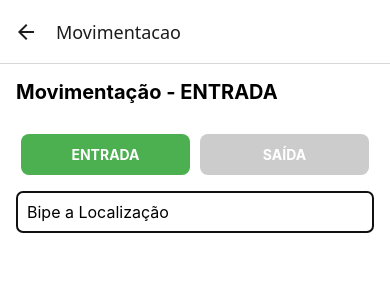
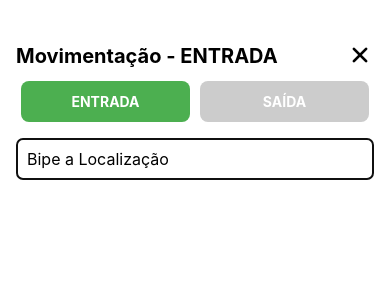
Before and after one commit to dev-centersport/wms, a React Native app in the folder wms-mobile/: screen /Movimentacao in a window 390 px wide. Shown: the top 300 px of the page. Built offline with nearby package versions, Linux system fonts and the light colour scheme.

Commit message:
MobileProvavelmentePronto

```diff
--- a/wms-mobile/App.js
+++ b/wms-mobile/App.js
@@ -18,9 +18,21 @@ function App() {
       <Stack.Navigator initialRouteName="Login">
         <Stack.Screen name="Login" component={Login} />
         <Stack.Screen name="Home" component={Home} />
-        <Stack.Screen name="Movimentacao" component={Movimentacao} />
-        <Stack.Screen name="Consulta" component={Consulta} />
-        <Stack.Screen name="Ocorrencia" component={Ocorrencia} />
+        <Stack.Screen
+          name="Movimentacao"
+          component={Movimentacao}
+          options={{ headerShown: false }} // desativa o cabeçalho com seta
+        />
+        <Stack.Screen
+          name="Consulta"
+          component={Consulta}
+          options={{ headerShown: false }} // <- isso desativa a seta e o título automáticos
+        />
+        <Stack.Screen
+          name="Ocorrencia"
+          component={Ocorrencia}
+          options={{ headerShown: false }} // Desativa o cabeçalho automático com seta
+        />
       </Stack.Navigator>
     </NavigationContainer>
   );
--- a/wms-mobile/src/screens/consulta.jsx
+++ b/wms-mobile/src/screens/consulta.jsx
@@ -75,9 +75,10 @@ export default function ConsultaScreen({ navigation }) {
       <View style={styles.header}>
         <Text style={styles.headerTitle}>Consulta</Text>
         <TouchableOpacity onPress={() => navigation.goBack()}>
-          <Ionicons name="close" size={24} color="black" />
+          <Ionicons name="close" size={24} color="#000" />
         </TouchableOpacity>
       </View>
+
 
       {/* Input de busca */}
       <View style={styles.searchContainer}>
@@ -279,4 +280,9 @@ const styles = StyleSheet.create({
     color: '#fff',
     fontWeight: 'bold',
   },
+  headerTitle: {
+    fontSize: 22,
+    fontWeight: 'bold',
+    color: '#000',
+  },
 });
--- a/wms-mobile/src/screens/movimentacao.jsx
+++ b/wms-mobile/src/screens/movimentacao.jsx
@@ -19,6 +19,8 @@ import {
   enviarMovimentacao,
   buscarProdutosPorLocalizacaoDireto,
 } from '../api/index';
+import { useNavigation } from '@react-navigation/native';
+import { Ionicons } from '@expo/vector-icons'; // certifique-se que este está no topo
 
 export default function Movimentacao() {
   const [tipo, setTipo] = useState('entrada');
@@ -31,6 +33,7 @@ export default function Movimentacao() {
   const [mostrarConfirmacao, setMostrarConfirmacao] = useState(false);
   const [mostrarCancelar, setMostrarCancelar] = useState(false);
   const [produtosNaLocalizacao, setProdutosNaLocalizacao] = useState([]);
+  const navigation = useNavigation();
 
   const localizacaoRef = useRef(null);
   const produtoRef = useRef(null);
@@ -203,21 +206,48 @@ export default function Movimentacao() {
       <ScrollView contentContainerStyle={styles.container} keyboardShouldPersistTaps="handled">
         {produtos.length === 0 && (
           <>
-            <Text style={[styles.title]}>Movimentação - {tipo.toUpperCase()}</Text>
+            <View style={styles.header}>
+              <Text style={styles.headerTitle}>Movimentação - {tipo.toUpperCase()}</Text>
+              <TouchableOpacity
+                onPress={() => {
+                  if (localizacao_id) {
+                    Alert.alert(
+                      'Movimentação pendente',
+                      `Movimentação do tipo ${tipo.toUpperCase()} está em andamento.\nFinalize ou cancele antes de sair.`
+                    );
+                  } else {
+                    navigation.navigate('Home');
+                  }
+                }}
+              >
+                <Ionicons name="close" size={28} color="#000" />
+              </TouchableOpacity>
+            </View>
             <View style={styles.toggleContainer}>
               <TouchableOpacity
-                style={[styles.toggleBtn, tipo === 'entrada' && styles.active, { marginTop: 20 }]}
+                style={[
+                  styles.toggleBtn,
+                  tipo === 'entrada' && styles.active,
+                ]}
                 onPress={() => handleTipoChange('entrada')}
                 disabled={tipoBloqueado}
               >
-                <Text style={[styles.toggleText, tipoBloqueado && styles.disabledText]}>ENTRADA</Text>
+                <Text style={[styles.toggleText, tipoBloqueado && styles.disabledText]}>
+                  ENTRADA
+                </Text>
               </TouchableOpacity>
+
               <TouchableOpacity
-                style={[styles.toggleBtn, tipo === 'saida' && styles.active, { marginTop: 20 }]}
+                style={[
+                  styles.toggleBtn,
+                  tipo === 'saida' && styles.active,
+                ]}
                 onPress={() => handleTipoChange('saida')}
                 disabled={tipoBloqueado}
               >
-                <Text style={[styles.toggleText, tipoBloqueado && styles.disabledText]}>SAÍDA</Text>
+                <Text style={[styles.toggleText, tipoBloqueado && styles.disabledText]}>
+                  SAÍDA
+                </Text>
               </TouchableOpacity>
             </View>
             {!localizacao_id && (
@@ -477,4 +507,22 @@ const styles = StyleSheet.create({
     borderRadius: 8,
   },
   confirmarText: { color: '#fff', fontSize: 16 },
+  container: {
+    flex: 1,
+    padding: 16,
+    backgroundColor: '#fff',
+    paddingTop: 40, // importante para alinhar com consulta e ocorrência
+  },
+  header: {
+    flexDirection: 'row',
+    justifyContent: 'space-between',
+    alignItems: 'center',
+    marginBottom: 10,
+  },
+
+  headerTitle: {
+    fontSize: 20,
+    fontWeight: 'bold',
+    color: '#000',
+  },
 });
--- a/wms-mobile/src/screens/ocorrencia.jsx
+++ b/wms-mobile/src/screens/ocorrencia.jsx
@@ -17,6 +17,7 @@ import {
   buscarProdutoEstoquePorLocalizacaoEAN,
   criarOcorrencia,
 } from '../api/index';
+import { useNavigation } from '@react-navigation/native';
 
 export default function Ocorrencia() {
   const [localizacao, setLocalizacao] = useState('');
@@ -25,7 +26,7 @@ export default function Ocorrencia() {
   const [nomeLocalizacao, setNomeLocalizacao] = useState('');
   const [mostrarConfirmacao, setMostrarConfirmacao] = useState(false);
   const [mostrarCancelar, setMostrarCancelar] = useState(false);
-
+  const navigation = useNavigation();
   const inputRef = useRef(null);
 
   const [localizacaoBloqueada, setLocalizacaoBloqueada] = useState(false);
@@ -98,8 +99,19 @@ export default function Ocorrencia() {
       <ScrollView contentContainerStyle={styles.container} keyboardShouldPersistTaps="handled">
         <View style={styles.header}>
           <Text style={styles.headerTitle}>Ocorrência</Text>
-          <TouchableOpacity onPress={() => setMostrarCancelar(true)}>
-            <Text style={styles.headerFechar}>Fechar</Text>
+          <TouchableOpacity
+            onPress={() => {
+              if (localizacaoBloqueada) {
+                Alert.alert(
+                  'Ocorrência pendente',
+                  'Existe uma ocorrência pendente, termine o processo e envie, ou cancele.'
+                );
+              } else {
+                navigation.navigate('Home');
+              }
+            }}
+          >
+            <Ionicons name="close" size={24} color="#000" />
           </TouchableOpacity>
         </View>
 
@@ -219,10 +231,7 @@ export default function Ocorrencia() {
 }
 
 const styles = StyleSheet.create({
-  container: { padding: 16, paddingBottom: 100, backgroundColor: '#fff', flexGrow: 1 },
-  header: { flexDirection: 'row', justifyContent: 'space-between', alignItems: 'center' },
-  headerTitle: { fontWeight: 'bold', fontSize: 18 },
-  headerFechar: { fontWeight: 'bold', color: '#000', fontSize: 14 },
+  container: { padding: 16, paddingBottom: 100, paddingTop: 40, backgroundColor: '#fff', flexGrow: 1 },
   label: { marginTop: 20, marginBottom: 6, fontWeight: '600', fontSize: 14 },
   input: { borderWidth: 1, borderColor: '#ccc', borderRadius: 6, padding: 10, fontSize: 16 },
   skuContainer: { flexDirection: 'row', alignItems: 'center' },
@@ -242,7 +251,6 @@ const styles = StyleSheet.create({
   modalMessage: { fontSize: 16, textAlign: 'center', marginBottom: 20 },
   btnConfirmar: { backgroundColor: '#4CAF50', paddingVertical: 12, paddingHorizontal: 30, borderRadius: 8 },
   confirmarText: { color: '#fff', fontSize: 16 },
-
   readOnlyBox: {
     backgroundColor: '#e0e0e0',
     borderRadius: 6,
@@ -254,4 +262,15 @@ const styles = StyleSheet.create({
     color: '#333',
     fontWeight: '600',
   },
+  header: {
+    flexDirection: 'row',
+    justifyContent: 'space-between',
+    alignItems: 'center',
+    marginBottom: 10,
+  },
+  headerTitle: {
+    fontSize: 22,
+    fontWeight: 'bold',
+    color: '#000',
+  },
 });
```
